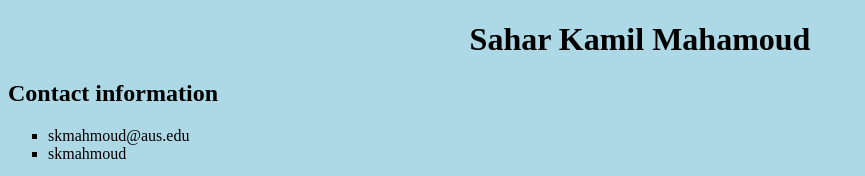
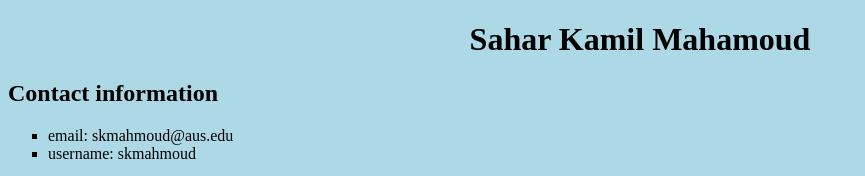
Before and after one commit to saharkamil/MyWebsite, a plain HTML site: page index.html in a window 1280 px wide. Shown: the top 176 px of the page, without its empty margins (0-865 px from the left). Drawn offline with Linux system fonts and the light colour scheme.

Commit message:
Update index.html

```diff
--- a/index.html
+++ b/index.html
@@ -16,8 +16,8 @@ text-align:center;
 
 <h2 color:purple> Contact information</h2>
 <ul>
-<li> skmahmoud@aus.edu</li>
-<li>skmahmoud</li>
+<li>email: skmahmoud@aus.edu</li>
+<li>username: skmahmoud</li>
 </ul>
 <p color:purple> </p>
 <a href= "Instructor800.JPG" >
```
